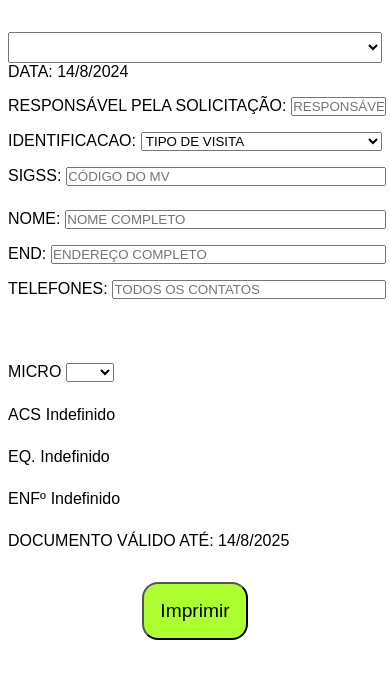
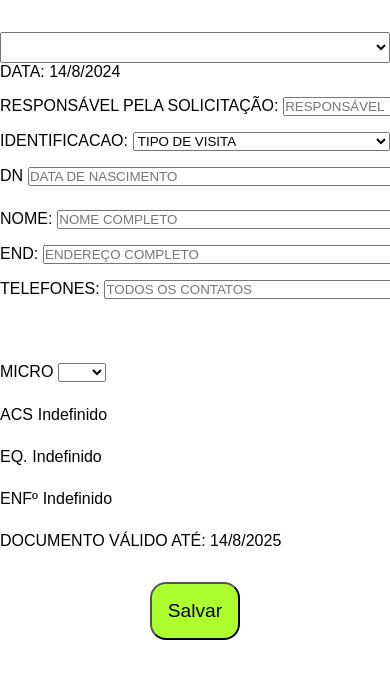
Before and after one commit to Marcos-Monte/vd-valongo, a Vue app: page / in a window 390 px wide. Shown: the top 678 px of the page. Built offline with nearby package versions, Linux system fonts and the light colour scheme.

Commit message:
style: estilizações da aplicação mobile aprimoradas. Aplicação vai verificar a largura da tela onde a aplicação foi aberta e definir alguns estilos

```diff
--- a/src/App.vue
+++ b/src/App.vue
@@ -4,7 +4,7 @@
     <!-- Renderiza a pagina por completo -->
     <Page />
     <!-- Botão que gera ação de Imprimir (Desktop) ou Gerar o PDF (Mobile) -->
-    <button @click="imprimirConteudo()" class="naoImprimir">Imprimir</button>
+    <button @click="imprimirConteudo()" class="naoImprimir">{{ windowWidth < 600? 'Salvar': 'Imprimir' }}</button>
   </div>
 
 </template>
@@ -18,6 +18,13 @@ import { imprimir } from './services/service';
   export default {
     // Registro de Componentes
     components: { Page },
+
+    data(){
+      return{
+        // Armazena a largura da tela do dispositivo no momento que é inicializado (sem necessidade de ficar monitorando)
+        windowWidth: window.innerWidth,
+      }
+    },
 
     methods: {
       // Necessário criar um método que 'ative' o método importado
@@ -34,7 +41,7 @@ import { imprimir } from './services/service';
 <style lang="scss" scoped>
 
     #App {
-      width: 100vw;
+      // width: 100vw;
       height: 100vh;
 
       display: flex;
--- a/src/components/sections/IdentificadorVisita.vue
+++ b/src/components/sections/IdentificadorVisita.vue
@@ -56,9 +56,10 @@
             </Rotulo>
 
 
-            <Rotulo labelName="sigss:" lengthInput="small">
+            <Rotulo :labelName="windowWidth < 600? 'dn': 'sigss'" lengthInput="small">
                 <!-- Input: faz 'two-way-databind' por meio da diretiva 'v-model'-->
-                <input type="text" v-model="visita.sigss" required placeholder="Código do MV">
+                <input type="text" v-model="visita.sigss" required :placeholder="windowWidth < 600? 'data de nascimento': 'código do mv'">
+                <!-- OBS: Condicional ternária lida com as possibilidades de execução (Desktop = na Unidade ; Mobile = na Rua) -->
             </Rotulo>
 
         </div>
@@ -110,6 +111,9 @@ import { tiposVisitas, unidades } from '../../data/data.js';
                 tipos: tiposVisitas,
                 unidades: unidades,
                 unidadeEscolhida: [],
+
+                // Armazena a largura da tela do dispositivo no momento que é inicializado (sem necessidade de ficar monitorando)
+                windowWidth: window.innerWidth,
 
             }
         },
@@ -176,12 +180,7 @@ import { tiposVisitas, unidades } from '../../data/data.js';
     // Medias
     @media (max-width: 600px){
         .box {
-            width: 100%;
             flex-wrap: wrap-reverse;
-        }
-
-        .seletorUnidade{
-            width: 100%;
         }
 
         @media print {
--- a/src/components/template/Body.vue
+++ b/src/components/template/Body.vue
@@ -30,7 +30,7 @@ import Tentativas from '../sections/Tentativas.vue';
 <style lang="scss">
 
     main {
-        padding: 1rem .5rem;
+        padding: 1rem 0;
 
         h2 {
             text-align: center;
--- a/src/components/template/Page.vue
+++ b/src/components/template/Page.vue
@@ -25,9 +25,5 @@ import Header from './Header.vue';
 
 <style lang="scss" scoped>
 
-    .page {
-        // max-width: 36.5rem;
-
-    }
 
 </style>
```
